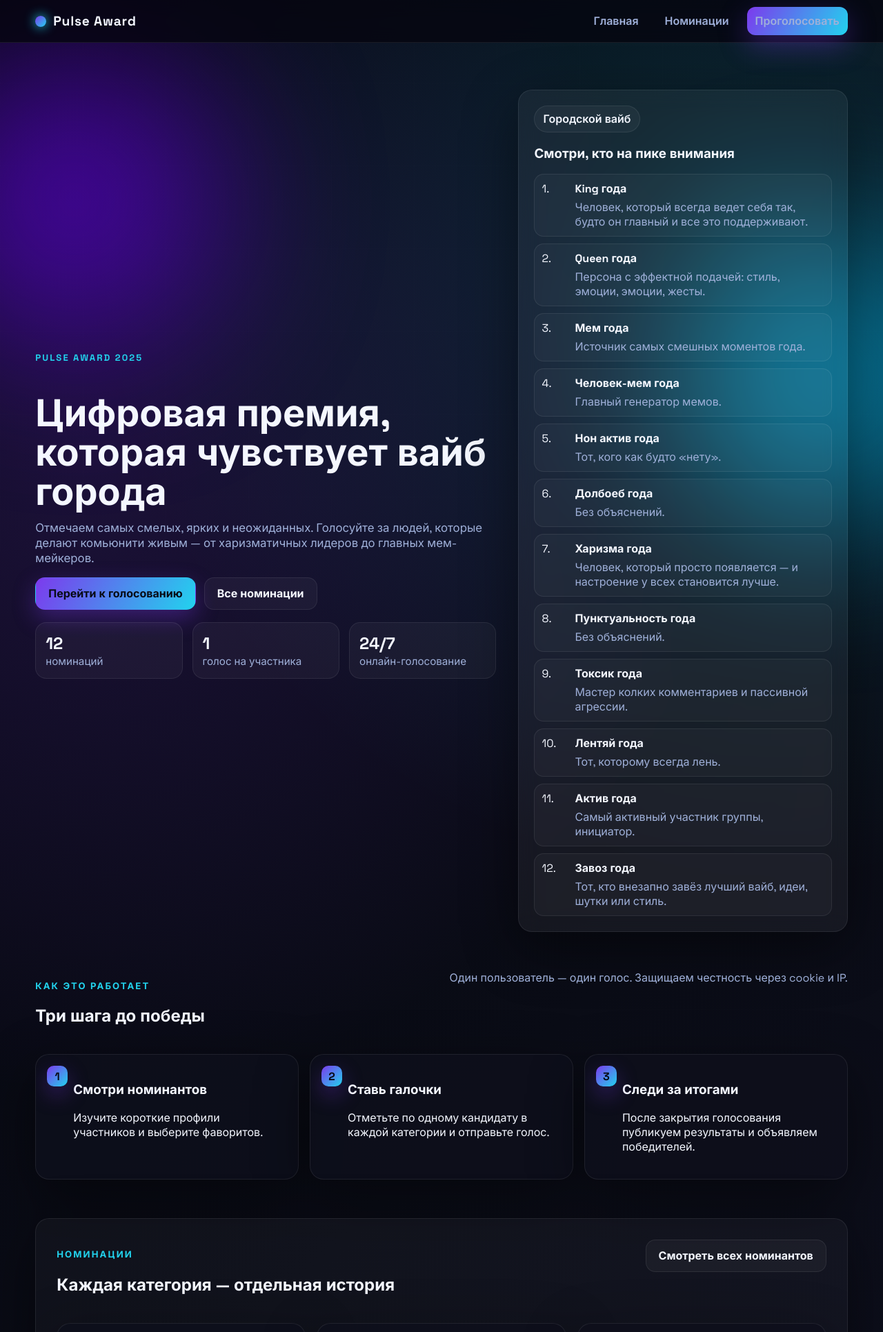
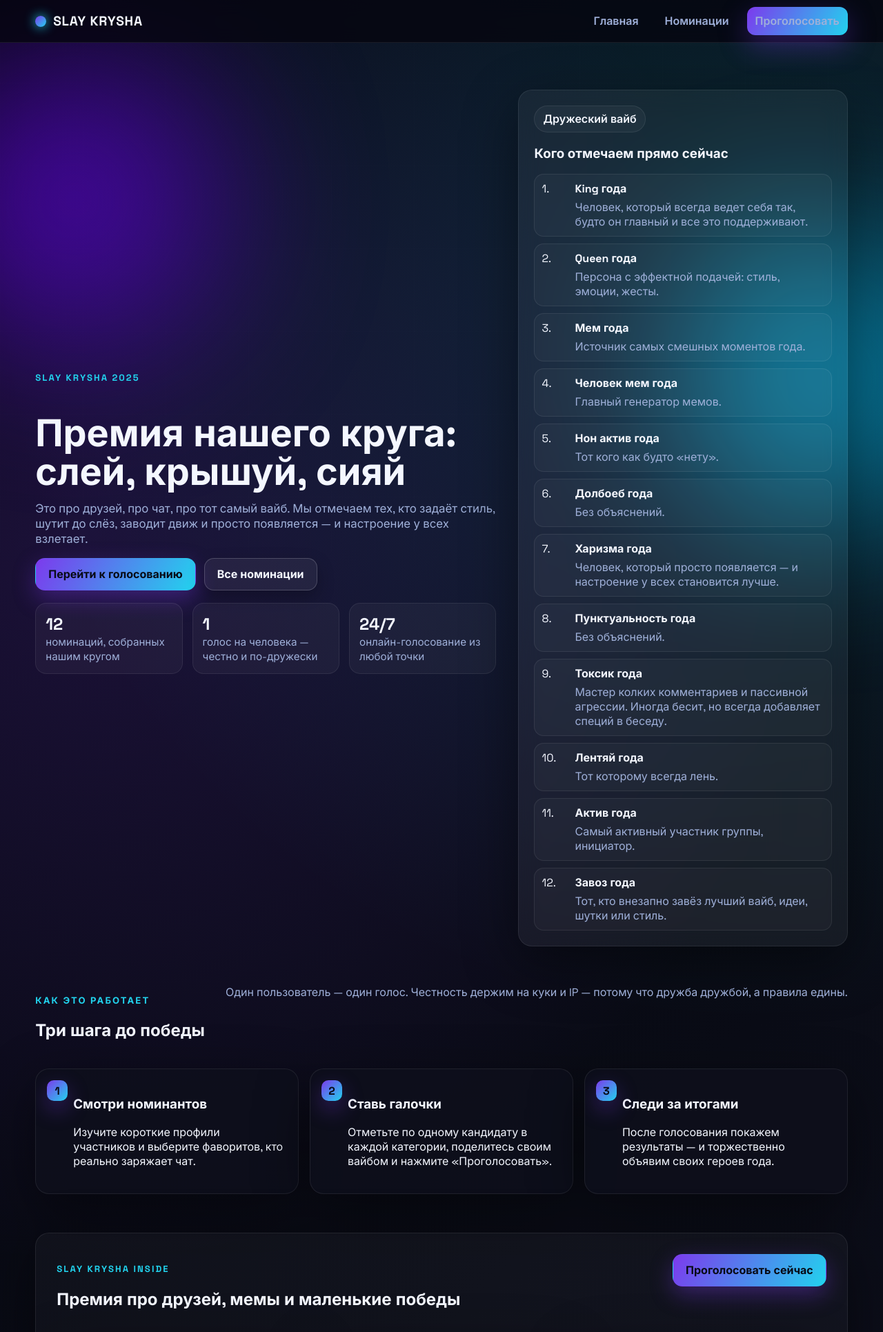
Before and after one commit to niger521488/slay2026, a Flask app: page / in a window 1280 px wide. Shown: the top 1931 px of the page at 69% size. Run offline with Flask 3, Linux system fonts and the light colour scheme; data comes from the database, SQL or seed files in the repository.

Commit message:
Refresh SLAY KRYSHA content and visuals

```diff
--- a/app.py
+++ b/app.py
@@ -87,7 +87,7 @@
     },
     {
         "title": "Queen года",
-        "description": "Персона с эффектной подачей: стиль, эмоции, эмоции, жесты.",
+        "description": "Персона с эффектной подачей: стиль, эмоции, жесты.",
         "nominees": [
             {
                 "name": "Икона",
@@ -128,7 +128,7 @@
         ],
     },
     {
-        "title": "Человек-мем года",
+        "title": "Человек мем года",
         "description": "Главный генератор мемов.",
         "nominees": [
             {
@@ -150,7 +150,7 @@
     },
     {
         "title": "Нон актив года",
-        "description": "Тот, кого как будто «нету».",
+        "description": "Тот кого как будто «нету».",
         "nominees": [
             {
                 "name": "Тихий наблюдатель",
@@ -234,7 +234,7 @@
     },
     {
         "title": "Токсик года",
-        "description": "Мастер колких комментариев и пассивной агрессии.",
+        "description": "Мастер колких комментариев и пассивной агрессии. Иногда бесит, но всегда добавляет специй в беседу.",
         "nominees": [
             {
                 "name": "Сарказм мастер",
@@ -255,7 +255,7 @@
     },
     {
         "title": "Лентяй года",
-        "description": "Тот, которому всегда лень.",
+        "description": "Тот которому всегда лень.",
         "nominees": [
             {
                 "name": "Соня",
--- a/static/css/style.css
+++ b/static/css/style.css
@@ -172,13 +172,18 @@
     color: #080b16;
     box-shadow: 0 12px 32px rgba(124,58,237,0.35);
 }
-.btn.ghost { border-color: var(--border); color: var(--text); background: rgba(255,255,255,0.04); }
+.btn.ghost { border-color: rgba(255,255,255,0.18); color: var(--text); background: rgba(255,255,255,0.06); box-shadow: 0 10px 24px rgba(0,0,0,0.25); }
 .btn:hover { transform: translateY(-2px); }
 .btn-large { padding: 14px 22px; font-size: 1rem; }
+
+.footer__actions .btn { min-width: 170px; text-align: center; }
 
 .actions { display: flex; gap: 12px; align-items: center; margin-top: 16px; flex-wrap: wrap; }
 
 .grid { display: grid; grid-template-columns: repeat(auto-fit, minmax(280px, 1fr)); gap: 16px; }
+
+.info-grid { grid-template-columns: repeat(auto-fit, minmax(260px, 1fr)); }
+.info-card { border: 1px dashed var(--border); background: linear-gradient(145deg, rgba(124,58,237,0.05), rgba(34,211,238,0.05)); }
 
 .card {
     background: var(--card);
--- a/templates/403.html
+++ b/templates/403.html
@@ -1,5 +1,5 @@
 {% extends "base.html" %}
-{% block title %}Доступ запрещён · Pulse Award{% endblock %}
+{% block title %}Доступ запрещён · SLAY KRYSHA{% endblock %}
 {% block content %}
 <section class="section center warning">
     <h1>Доступ запрещён</h1>
--- a/templates/admin.html
+++ b/templates/admin.html
@@ -1,5 +1,5 @@
 {% extends "base.html" %}
-{% block title %}Админ · Pulse Award{% endblock %}
+{% block title %}Админ · SLAY KRYSHA{% endblock %}
 {% block content %}
 <section class="section reveal">
     <div class="section__header">
@@ -7,7 +7,7 @@
             <p class="eyebrow">Админ-панель</p>
             <h1>Статистика голосов</h1>
         </div>
-        <p class="muted">Добавьте к URL параметр <code>?token=...</code> со значением переменной <code>ADMIN_TOKEN</code>.</p>
+        <p class="muted">Добавьте к URL параметр <code>?token=...</code> со значением переменной <code>ADMIN_TOKEN</code>. Здесь можно быстро проверить, кто вырывается вперёд и в каких категориях нужен ещё хайп.</p>
     </div>
 
     {% for block in results %}
--- a/templates/already_voted.html
+++ b/templates/already_voted.html
@@ -1,10 +1,10 @@
 {% extends "base.html" %}
-{% block title %}Голос уже отправлен · Pulse Award{% endblock %}
+{% block title %}Голос уже отправлен · SLAY KRYSHA{% endblock %}
 {% block content %}
 <section class="section center warning reveal">
     <p class="eyebrow">Уведомление</p>
     <h1>Вы уже голосовали</h1>
-    <p class="muted">Мы обнаружили, что с этого устройства или IP голос уже был отправлен. Спасибо за честность и участие!</p>
+    <p class="muted">Мы обнаружили, что с этого устройства или IP голос уже был отправлен. Дважды не получится, но вы всё равно легенда нашего чата.</p>
     <div class="actions">
         <a class="btn primary" href="{{ url_for('index') }}">Вернуться на главную</a>
     </div>
--- a/templates/base.html
+++ b/templates/base.html
@@ -3,7 +3,7 @@
 <head>
     <meta charset="utf-8">
     <meta name="viewport" content="width=device-width, initial-scale=1">
-    <title>{% block title %}Pulse Award{% endblock %}</title>
+    <title>{% block title %}SLAY KRYSHA{% endblock %}</title>
     <link rel="preconnect" href="https://fonts.googleapis.com">
     <link rel="preconnect" href="https://fonts.gstatic.com" crossorigin>
     <link rel="stylesheet" href="https://fonts.googleapis.com/css2?family=Space+Grotesk:wght@400;500;600;700&family=Inter:wght@400;500;600;700&display=swap">
@@ -18,7 +18,7 @@
         <div class="container nav">
             <a class="logo" href="{{ url_for('index') }}">
                 <span class="logo__dot"></span>
-                Pulse Award
+                SLAY KRYSHA
             </a>
             <nav class="nav__links">
                 <a href="{{ url_for('index') }}">Главная</a>
@@ -44,8 +44,8 @@
     <footer class="site-footer">
         <div class="container footer__grid">
             <div>
-                <p class="muted">Pulse Award · цифровая премия 2025</p>
-                <p class="muted">Крупные заголовки, смелые идеи, честный выбор сообщества.</p>
+                <p class="muted">SLAY KRYSHA · дружеская премия 2025</p>
+                <p class="muted">Про свой круг, свой вайб, свои шутки. Здесь мы честно выбираем, кто реально прокачал год.</p>
             </div>
             <div class="footer__actions">
                 <a class="btn ghost" href="{{ url_for('vote') }}">Перейти к голосованию</a>
--- a/templates/index.html
+++ b/templates/index.html
@@ -1,11 +1,11 @@
 {% extends "base.html" %}
-{% block title %}Pulse Award · Главная{% endblock %}
+{% block title %}SLAY KRYSHA · Главная{% endblock %}
 {% block content %}
 <section class="hero reveal">
     <div class="hero__text">
-        <p class="eyebrow">Pulse Award 2025</p>
-        <h1>Цифровая премия, которая чувствует вайб города</h1>
-        <p class="lede">Отмечаем самых смелых, ярких и неожиданных. Голосуйте за людей, которые делают комьюнити живым — от харизматичных лидеров до главных мем-мейкеров.</p>
+        <p class="eyebrow">SLAY KRYSHA 2025</p>
+        <h1>Премия нашего круга: слей, крышуй, сияй</h1>
+        <p class="lede">Это про друзей, про чат, про тот самый вайб. Мы отмечаем тех, кто задаёт стиль, шутит до слёз, заводит движ и просто появляется — и настроение у всех взлетает.</p>
         <div class="actions">
             <a class="btn primary" href="{{ url_for('vote') }}">Перейти к голосованию</a>
             <a class="btn ghost" href="{{ url_for('nominations_view') }}">Все номинации</a>
@@ -13,21 +13,21 @@
         <div class="hero__stats">
             <div class="stat">
                 <span class="stat__value">{{ nominations|length }}</span>
-                <span class="stat__label">номинаций</span>
+                <span class="stat__label">номинаций, собранных нашим кругом</span>
             </div>
             <div class="stat">
                 <span class="stat__value">1</span>
-                <span class="stat__label">голос на участника</span>
+                <span class="stat__label">голос на человека — честно и по-дружески</span>
             </div>
             <div class="stat">
                 <span class="stat__value">24/7</span>
-                <span class="stat__label">онлайн-голосование</span>
+                <span class="stat__label">онлайн-голосование из любой точки</span>
             </div>
         </div>
     </div>
     <div class="hero__card glass">
-        <div class="pill">Городской вайб</div>
-        <h3>Смотри, кто на пике внимания</h3>
+        <div class="pill">Дружеский вайб</div>
+        <h3>Кого отмечаем прямо сейчас</h3>
         <ul class="hero-list">
             {% for nomination in nominations %}
                 <li>
@@ -48,23 +48,47 @@
             <p class="eyebrow">Как это работает</p>
             <h2>Три шага до победы</h2>
         </div>
-        <div class="muted">Один пользователь — один голос. Защищаем честность через cookie и IP.</div>
+        <div class="muted">Один пользователь — один голос. Честность держим на куки и IP — потому что дружба дружбой, а правила едины.</div>
     </div>
     <div class="grid steps">
         <div class="card step">
             <span class="step__badge">1</span>
             <h3>Смотри номинантов</h3>
-            <p>Изучите короткие профили участников и выберите фаворитов.</p>
+            <p>Изучите короткие профили участников и выберите фаворитов, кто реально заряжает чат.</p>
         </div>
         <div class="card step">
             <span class="step__badge">2</span>
             <h3>Ставь галочки</h3>
-            <p>Отметьте по одному кандидату в каждой категории и отправьте голос.</p>
+            <p>Отметьте по одному кандидату в каждой категории, поделитесь своим вайбом и нажмите «Проголосовать».</p>
         </div>
         <div class="card step">
             <span class="step__badge">3</span>
             <h3>Следи за итогами</h3>
-            <p>После закрытия голосования публикуем результаты и объявляем победителей.</p>
+            <p>После голосования покажем результаты — и торжественно объявим своих героев года.</p>
+        </div>
+    </div>
+</section>
+
+<section class="section alt reveal" id="vibe">
+    <div class="section__header">
+        <div>
+            <p class="eyebrow">SLAY KRYSHA Inside</p>
+            <h2>Премия про друзей, мемы и маленькие победы</h2>
+        </div>
+        <a class="btn primary" href="{{ url_for('vote') }}">Проголосовать сейчас</a>
+    </div>
+    <div class="grid info-grid">
+        <div class="card info-card">
+            <h3>Для своих</h3>
+            <p class="muted">Мы выбираем людей, которые поднимали настроение весь год: кто-то приносил мемы, кто-то тащил движ, кто-то просто вовремя приходил на встречу. Всё честно, по-домашнему.</p>
+        </div>
+        <div class="card info-card">
+            <h3>Больше, чем шутки</h3>
+            <p class="muted">Да, мы смеёмся, но за каждой номинацией — реальный вклад: поддержка, забота, организованность, вайб. Отмечаем не только громкие моменты, но и тихие подвиги.</p>
+        </div>
+        <div class="card info-card">
+            <h3>Остаётся в истории</h3>
+            <p class="muted">Этот сайт — цифровой артбук нашей компании. Через год откроем и вспомним, как мы слейли в 2025-м. Подключайся, чтобы твой голос остался в хрониках.</p>
         </div>
     </div>
 </section>
--- a/templates/nominations.html
+++ b/templates/nominations.html
@@ -1,11 +1,12 @@
 {% extends "base.html" %}
-{% block title %}Номинации и номинанты · Pulse Award{% endblock %}
+{% block title %}Номинации и номинанты · SLAY KRYSHA{% endblock %}
 {% block content %}
 <section class="section reveal">
     <div class="section__header">
         <div>
             <p class="eyebrow">Номинации</p>
             <h1>Список номинантов</h1>
+            <p class="muted">Каждая категория — про реальный вклад в наш чат и встречи. Мы собрали живые описания и добавили чуть-чуть вайба, чтобы выбрать лучших среди своих.</p>
         </div>
         <a class="btn primary" href="{{ url_for('vote') }}">Перейти к голосованию</a>
     </div>
--- a/templates/thanks.html
+++ b/templates/thanks.html
@@ -1,12 +1,12 @@
 {% extends "base.html" %}
-{% block title %}Спасибо за голос · Pulse Award{% endblock %}
+{% block title %}Спасибо за голос · SLAY KRYSHA{% endblock %}
 {% block body_class %}page-thanks{% endblock %}
 {% block content %}
 <section class="section center thankyou reveal">
     <div class="confetti" aria-hidden="true"></div>
     <p class="eyebrow">Спасибо!</p>
     <h1>Ваш голос зафиксирован</h1>
-    <p class="muted">Мы сохранили выбор и сообщим о результатах после завершения голосования. Вы — часть истории Pulse Award.</p>
+    <p class="muted">Мы сохранили выбор и сообщим о результатах после завершения голосования. Вы — часть истории SLAY KRYSHA, той самой компании друзей, которая умеет радоваться за своих.</p>
     <div class="actions">
         <a class="btn primary" href="{{ url_for('index') }}">На главную</a>
         <a class="btn ghost" href="{{ url_for('nominations_view') }}">Посмотреть номинантов</a>
--- a/templates/vote.html
+++ b/templates/vote.html
@@ -1,5 +1,5 @@
 {% extends "base.html" %}
-{% block title %}Голосование · Pulse Award{% endblock %}
+{% block title %}Голосование · SLAY KRYSHA{% endblock %}
 {% block content %}
 <section class="section reveal">
     <div class="section__header">
@@ -7,7 +7,7 @@
             <p class="eyebrow">Голосование</p>
             <h1>Выбирайте ярких представителей</h1>
         </div>
-        <p class="muted">Один пользователь — один голос. Заполните все категории и отправьте выбор.</p>
+        <p class="muted">Один пользователь — один голос. Заполните все категории и отправьте выбор — так мы вместе решим, кто главный слейер, мемолог и заводила года.</p>
     </div>
 
     <form class="vote-form" method="post">
```
